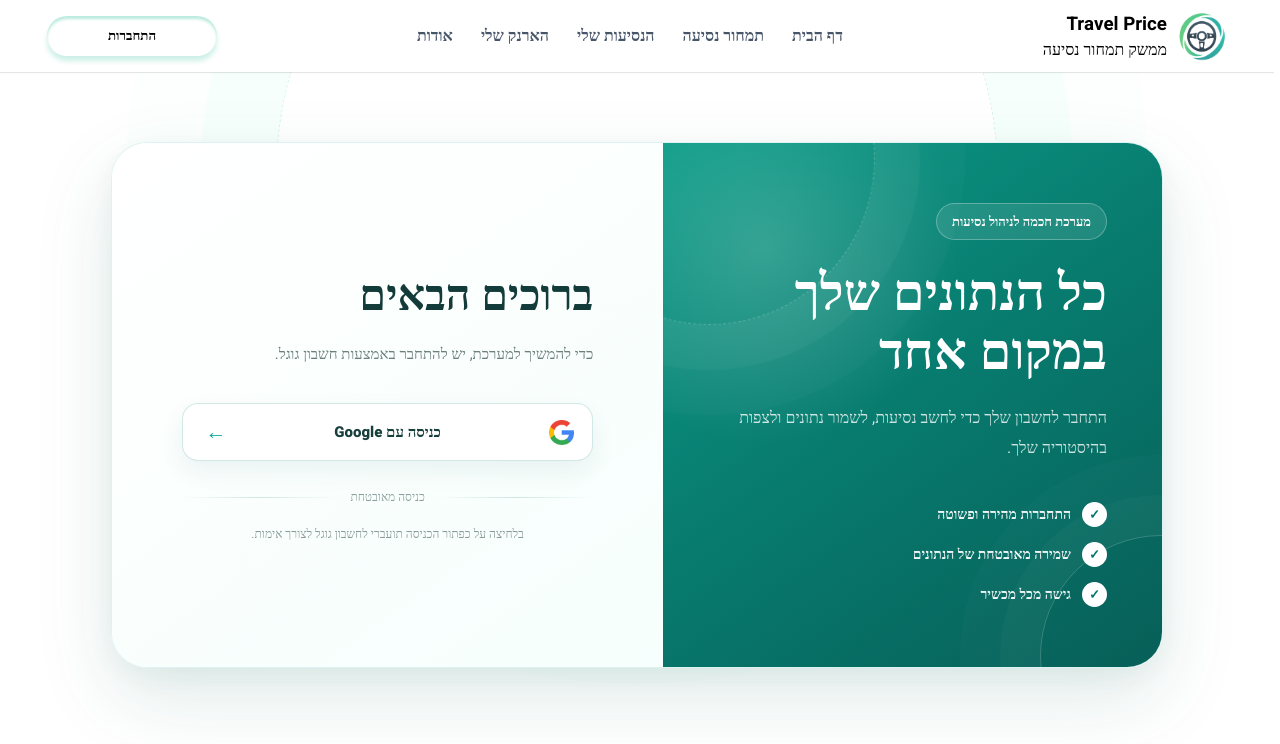
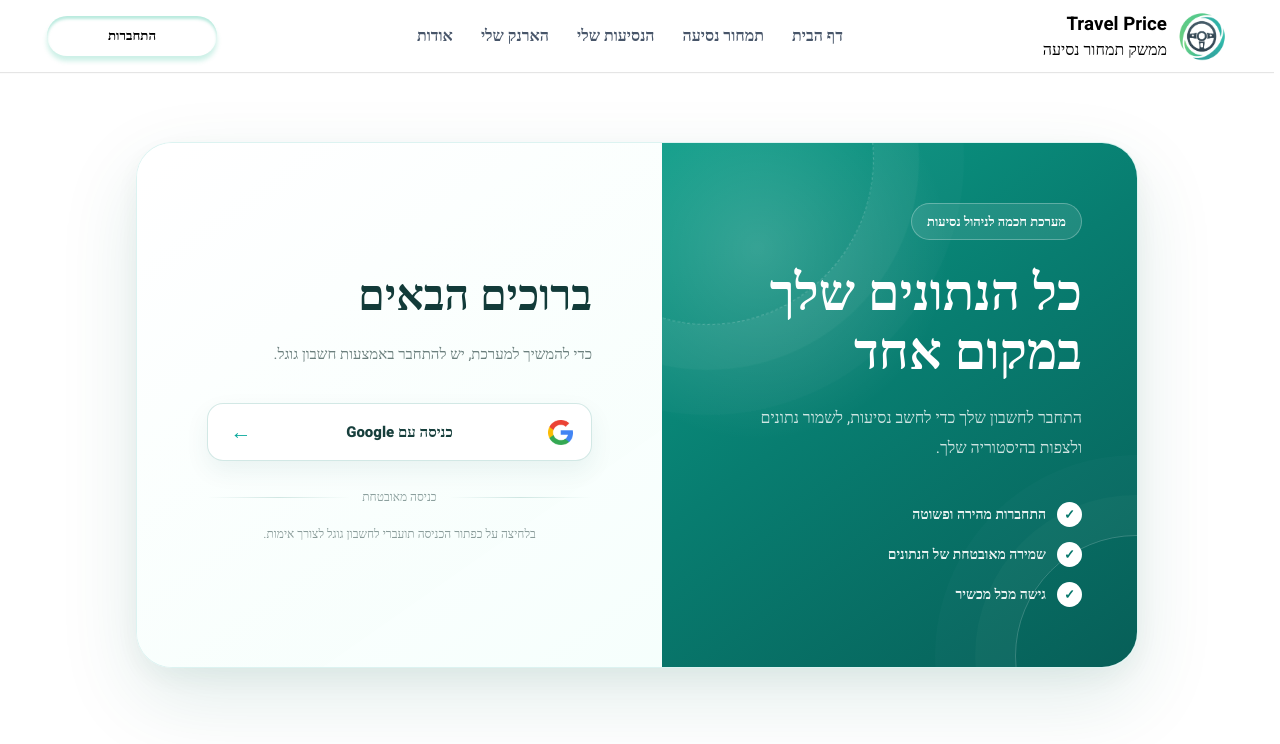
Before and after one commit to blimyp/DriverPricing, a React (Vite) app: page /login in a window 1280 px wide. Shown: the top 744 px of the page. Built offline with nearby package versions, Linux system fonts and the light colour scheme.

Commit message:
delete circle background layout

```diff
--- a/src/App.jsx
+++ b/src/App.jsx
@@ -6,7 +6,6 @@ import Navbar from './components/navbar/navbar'
 import './App.css'
 import AboutPage from './pages/AboutPage'
 import './styles/colors.css'
-import BackgroundLayout from './components/backgroud_layout/background_layout'
 import PricingPage from './pages/pricing/PricingPage'
 import HomePage from './pages/home/HomePage'
 import AccountPage from './pages/account/Account'
@@ -110,9 +109,7 @@ function App() {
   return (
     <div className={'home_wrapper'}>
       <Navbar />
-      <BackgroundLayout >
-        {appRoutes}
-      </BackgroundLayout>
+      {appRoutes}
     </div>
   )
 }
--- a/src/components/backgroud_layout/background_layout.css
+++ /dev/null
@@ -1,37 +0,0 @@
-.layout {
-    position: relative;
-    width: 100%;
-}
-
-.backgroundCircle {
-    position: absolute;
-    z-index: -1;
-    border-radius: 50%;
-    pointer-events: none;
-    top: -260px;
-    right: 50%;
-    width: 720px;
-    height: 720px;
-    transform: translateX(50%);
-    border: 1px dashed rgba(22, 199, 154, 0.18);
-
-    box-shadow:
-        0 0 0 75px rgba(98, 232, 184, 0.035),
-        0 0 0 150px rgba(98, 232, 184, 0.018);
-}
-
-@media (max-width: 768px) {
-    .backgroundCircle {
-        top: -150px;
-        width: 400px;
-        height: 400px;
-    }
-}
-
-@media (max-width: 480px) {
-    .backgroundCircle {
-        top: -150px;
-        width: 350px;
-        height: 350px;
-    }
-}
--- a/src/components/backgroud_layout/background_layout.jsx
+++ /dev/null
@@ -1,13 +0,0 @@
-import './background_layout.css';
-
-function BackgroundLayout({ children }) {
-    return (
-        <div className="layout">
-            <div className="backgroundCircle" />
-
-            {children}
-        </div>
-    );
-}
-
-export default BackgroundLayout;
--- a/src/pages/account/Account.css
+++ b/src/pages/account/Account.css
@@ -1,5 +1,7 @@
 .account-page {
+    width: 100%;
     padding: 0 50px;
+    box-sizing: border-box;
 }
 
 .account-card {
--- a/src/pages/prices_settings/PricesSettingsPage.css
+++ b/src/pages/prices_settings/PricesSettingsPage.css
@@ -1,5 +1,7 @@
 .prices_settings_page {
+    width: 100%;
     padding: 40px 24px;
+    box-sizing: border-box;
     direction: rtl;
 }
 
--- a/src/pages/pricing/PricingPage.jsx
+++ b/src/pages/pricing/PricingPage.jsx
@@ -372,10 +372,7 @@ function PricingPage() {
 
     return (
         <main className={styles.pricingPage} dir="rtl">
-            <div className={styles.pricingContainer}>
             <div className={styles.chatCard}>
-                    <div className={styles.chatBackground}>
-                        <div className={styles.chatTranscript}>
                 {TURNS.slice(0, activeTurnIndex + 1).map(
                     (turnKey, index) => {
                         const isActive = index === activeTurnIndex
@@ -415,9 +412,6 @@ function PricingPage() {
 
                 <div ref={transcriptEndRef} />
             </div>
-                    </div>
-                </div>
-            </div>
         </main>
     )
 }
--- a/src/pages/pricing/PricingPage.module.css
+++ b/src/pages/pricing/PricingPage.module.css
@@ -18,42 +18,18 @@
     box-sizing: border-box;
 }
 
-.pricingContainer {
-    width: 100%;
-    position: relative;
-    z-index: 2;
-}
-
 /* =========================
    Chat card
 ========================= */
 
 .chatCard {
-    width: min(900px, 100%);
+    width: min(800px, 100%);
     margin: auto;
     padding: 20px;
     position: relative;
     z-index: 5;
-    border: 1px solid white;
-    border-radius: 30px;
     color: #ffffff;
-    box-shadow: 0 6px 10px rgba(0, 0, 0, 0.2);
     animation: pricingFormEnter 0.85s 0.22s both;
-}
-
-.chatBackground {
-    width: 100%;
-    padding: 26px;
-    min-height: 460px;
-}
-
-.chatTranscript {
-    width: 100%;
-    display: flex;
-    flex-direction: column;
-    gap: 10px;
-    position: relative;
-    z-index: 2;
 }
 
 .chatTurn {
@@ -816,11 +792,6 @@
         border-radius: 24px;
     }
 
-    .chatBackground {
-        padding: 20px;
-        min-height: 420px;
-    }
-
     .assistantBubble,
     .userAnswerBubble,
     .chatInputArea {
@@ -842,11 +813,6 @@
     .chatCard {
         padding: 10px;
         border-radius: 21px;
-    }
-
-    .chatBackground {
-        padding: 16px;
-        min-height: 380px;
     }
 
     .assistantBubble,
```
Lines whose indentation alone changed are shown as unchanged.
